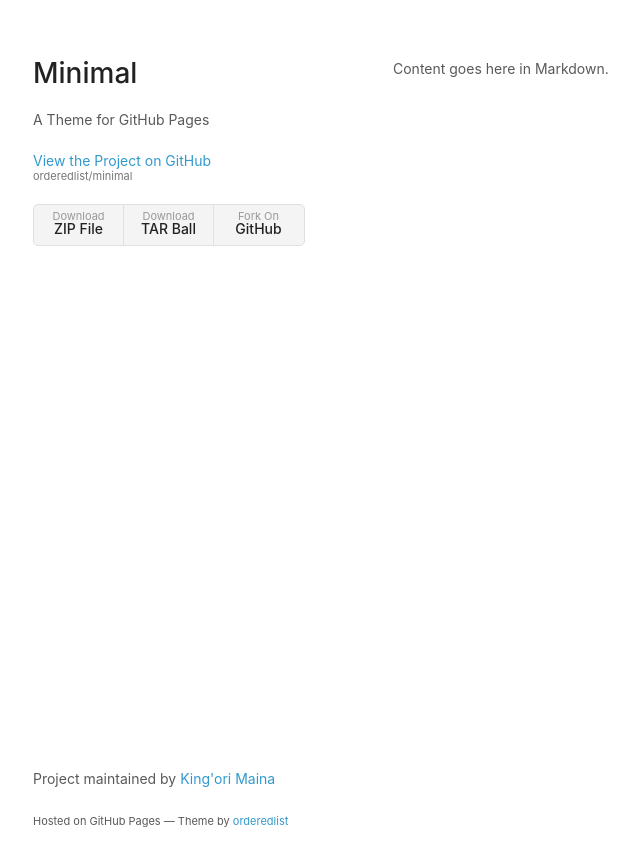
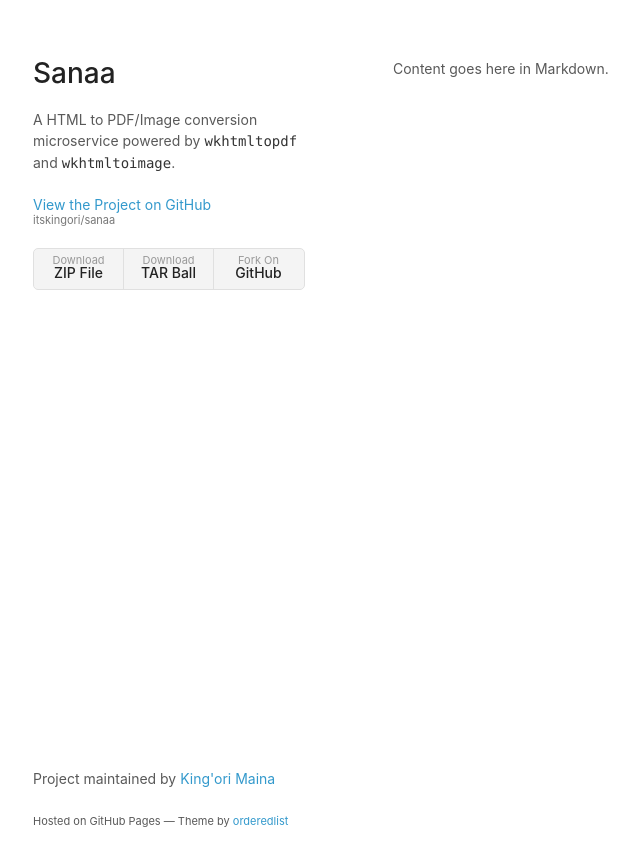
Before and after one commit to itskingori/sanaa, a Jekyll site: the page built from docs/index.md, in a window 1280 px wide. Shown: the top 866 px of the page, without its empty margins (177-817 px from the left). Built offline with Jekyll 4.4.1, drawn with Linux system fonts in a browser that asks for light colours.

Commit message:
Update header content

```diff
--- a/docs/_includes/header.html
+++ b/docs/_includes/header.html
@@ -1,10 +1,10 @@
 <header>
-  <h1>Minimal</h1>
-  <p>A Theme for GitHub Pages</p>
-  <p class="view"><a href="http://github.com/orderedlist/minimal">View the Project on GitHub <small>orderedlist/minimal</small></a></p>
+  <h1>Sanaa</h1>
+  <p>A HTML to PDF/Image conversion microservice powered by <code>wkhtmltopdf</code> and <code>wkhtmltoimage</code>.</p>
+  <p class="view"><a href="http://github.com/itskingori/sanaa">View the Project on GitHub <small>itskingori/sanaa</small></a></p>
   <ul>
-    <li><a href="https://github.com/orderedlist/minimal/zipball/master">Download <strong>ZIP File</strong></a></li>
-    <li><a href="https://github.com/orderedlist/minimal/tarball/master">Download <strong>TAR Ball</strong></a></li>
-    <li><a href="http://github.com/orderedlist/minimal">Fork On <strong>GitHub</strong></a></li>
+    <li><a href="https://github.com/itskingori/sanaa/zipball/master">Download <strong>ZIP File</strong></a></li>
+    <li><a href="https://github.com/itskingori/sanaa/tarball/master">Download <strong>TAR Ball</strong></a></li>
+    <li><a href="http://github.com/itskingori/sanaa">Fork On <strong>GitHub</strong></a></li>
   </ul>
 </header>
```
